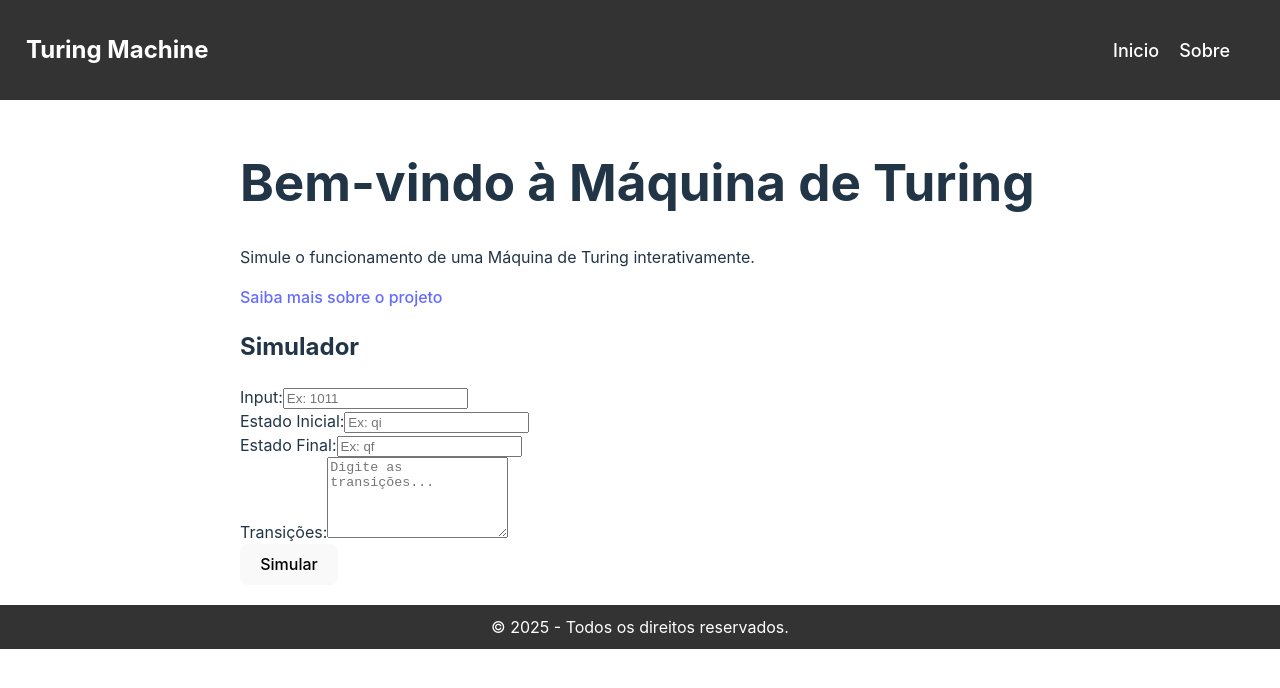
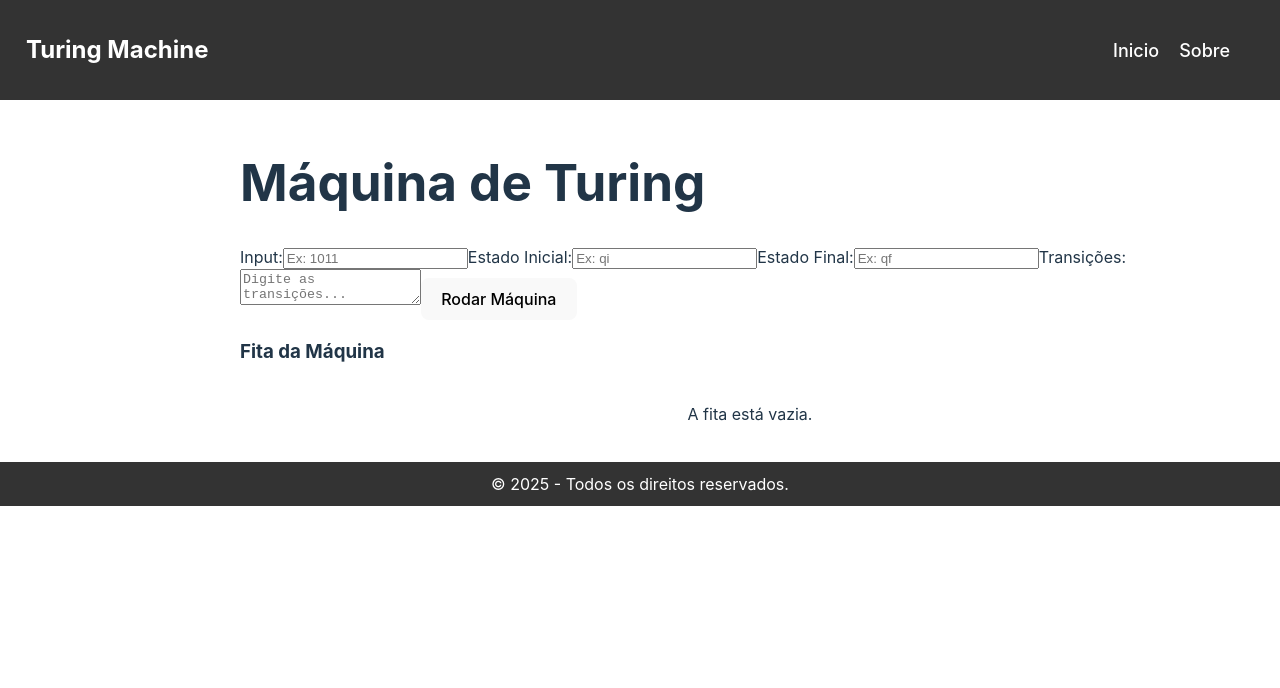
Before and after one commit to vctrwesley/turing-simulator, a React (Vite) app: page / in a window 1280 px wide. Shown: the top 688 px of the page. Built offline with nearby package versions, Linux system fonts and the light colour scheme.

Commit message:
base da maquina de turing funcionando

```diff
--- /dev/null
+++ b/src/components/Tape.css
@@ -0,0 +1,20 @@
+.tape {
+  display: flex;
+  justify-content: center;
+  align-items: center;
+  margin: 20px 0;
+}
+
+.tape div {
+  width: 40px;
+  height: 40px;
+  border: 1px solid black;
+  display: flex;
+  justify-content: center;
+  align-items: center;
+  margin: 0 2px;
+}
+
+.tape div.active {
+  background-color: lightblue;
+}
--- a/src/components/Tape.tsx
+++ b/src/components/Tape.tsx
@@ -0,0 +1,42 @@
+import "./Tape.css";
+
+interface TapeProps {
+  tapeContent: string[];
+  cursorPosition: number;
+}
+
+const Tape = ({ tapeContent, cursorPosition }: TapeProps) => {
+  console.log("tapeContent:", tapeContent);
+  console.log("cursorPosition:", cursorPosition);
+
+  return (
+    <div
+      style={{ display: "flex", justifyContent: "center", marginTop: "20px" }}
+    >
+      {tapeContent.length > 0 ? (
+        tapeContent.map((char, index) => (
+          <div
+            key={index}
+            style={{
+              width: "30px",
+              height: "30px",
+              border: "1px solid black",
+              display: "flex",
+              justifyContent: "center",
+              alignItems: "center",
+              background: index === cursorPosition ? "#0053B8" : "white",
+              margin: "0 2px",
+              color: index === cursorPosition ? "white" : "black",
+            }}
+          >
+            {char}
+          </div>
+        ))
+      ) : (
+        <p>A fita está vazia.</p>
+      )}
+    </div>
+  );
+};
+
+export default Tape;
--- a/src/pages/Home.tsx
+++ b/src/pages/Home.tsx
@@ -1,7 +1,7 @@
-import { Link } from 'react-router-dom';
 import Layout from '../components/layout/Layout';
-import { useState } from 'react';
-import { runTuringApi } from '../services/turingApi.ts';
+import { useState, useEffect } from 'react';
+import { runTuringApi } from '../services/turingApi';
+import Tape from '../components/Tape';
 
 const Home = () => {
   const [input, setInput] = useState('');
@@ -9,51 +9,110 @@ const Home = () => {
   const [finalState, setFinalState] = useState('');
   const [bodyTransitions, setBodyTransitions] = useState('');
   const [response, setResponse] = useState<any>(null);
-  const [loading, setLoading] = useState(false);
-  const [error, setError] = useState('');
+  const [currentStep, setCurrentStep] = useState(0);
+  const [isPlaying, setIsPlaying] = useState(false);
+  const [tapeContent, setTapeContent] = useState<string[]>([]);
+
+
+  const initializeTape = (input: string) => {
+    const tape = `____${input}____`.split('');
+    setTapeContent(tape);
+  };
 
   const handleSubmit = async () => {
-    setLoading(true);
-    setError('');
-    setResponse(null);
-
-    try {
-      const result = await runTuringApi({
+    const requestData = {
       input,
       initialState,
       finalState,
       bodyTransitions,
-      });
+    };
+
+    console.log("Dados enviados para o backend:", requestData);
+
+    try {
+      const result = await runTuringApi(requestData);
+      console.log("Resultado da API:", result);
+
       setResponse(result);
+      setCurrentStep(0); // Inicia a simulação a partir do primeiro passo
+      setIsPlaying(false); // Pausa a execução no início
+
+      // Inicializa a fita com espaços extras ao redor e configura o cursor
+      const tape = `____${input}____`.split('');
+      setTapeContent(tape); // Atualiza a fita no estado
+
+      // Determina a posição inicial do cursor (primeiro caractere inserido)
+      const cursorPos = tape.findIndex(char => char !== '_');
+      console.log("Posição inicial do cursor:", cursorPos);
+
+      setCursorPosition(cursorPos); // Atualiza a posição do cursor no estado
+
     } catch (err: any) {
-      setError(err.message || 'Erro ao se comunicar com a API.');
-    } finally {
-      setLoading(false);
+      console.error("Erro na submissão:", err);
+      alert("Erro ao processar a Máquina de Turing! Verifique os dados e tente novamente.");
     }
   };
+
+
+
+  const handleNextStep = () => {
+    if (response && currentStep < response.turingExecutionSteps.length - 1) {
+      const nextStep = currentStep + 1;
+      setCurrentStep(nextStep);
+      setTapeContent(response.turingExecutionSteps[nextStep]?.tapeContent.split('') || []);
+    }
+  };
+
+  const handlePreviousStep = () => {
+    if (currentStep > 0) {
+      const prevStep = currentStep - 1;
+      setCurrentStep(prevStep);
+      setTapeContent(response.turingExecutionSteps[prevStep]?.tapeContent.split('') || []);
+    }
+  };
+
+  const handlePlayPause = () => {
+    setIsPlaying((prev) => !prev);
+  };
+
+  const handleInputChange = (value: string) => {
+    setInput(value);
+    initializeTape(value);
+  };
+
+  useEffect(() => {
+    let interval: ReturnType<typeof setInterval> | undefined;
+    if (isPlaying) {
+      interval = setInterval(() => {
+        handleNextStep();
+        // Atualiza o cursor a cada passo
+        const currentStepData = response?.turingExecutionSteps[currentStep];
+        const newCursorPosition = tapeContent.findIndex(char => char === currentStepData?.readSymbol);
+        setCursorPosition(newCursorPosition);  // Atualiza o cursor
+      }, 1000);
+    } else if (!isPlaying && currentStep !== 0) {
+      clearInterval(interval);  // Pausa a execução
+    }
+    return () => clearInterval(interval);
+  }, [isPlaying, currentStep, tapeContent, response]);
+
+
+  const [cursorPosition, setCursorPosition] = useState<number>(-1);  // Inicializa o cursor fora da fita
 
   return (
     <Layout>
       <div>
-        <h1>Bem-vindo à Máquina de Turing</h1>
-        <p>Simule o funcionamento de uma Máquina de Turing interativamente.</p>
-        <Link to="/about">Saiba mais sobre o projeto</Link>
-
-        <div style={{ marginTop: '20px' }}>
-          <h2>Simulador</h2>
-          <div>
+        <h1>Máquina de Turing</h1>
         <div>
           <label>
             Input:
             <input
               type="text"
               value={input}
-                  onChange={(e) => setInput(e.target.value)}
+              onChange={(e) => handleInputChange(e.target.value)}
               placeholder="Ex: 1011"
             />
           </label>
-            </div>
-            <div>
           <label>
             Estado Inicial:
             <input
@@ -63,8 +122,6 @@ const Home = () => {
               placeholder="Ex: qi"
             />
           </label>
-            </div>
-            <div>
           <label>
             Estado Final:
             <input
@@ -74,89 +131,59 @@ const Home = () => {
               placeholder="Ex: qf"
             />
           </label>
-            </div>
-            <div>
           <label>
             Transições:
             <textarea
               value={bodyTransitions}
               onChange={(e) => setBodyTransitions(e.target.value)}
               placeholder="Digite as transições..."
-                  rows={5}
             />
           </label>
-            </div>
-            <button onClick={handleSubmit} disabled={loading}>
-              {loading ? 'Processando...' : 'Simular'}
-            </button>
+          <button onClick={handleSubmit}>Rodar Máquina</button>
         </div>
 
-          {error && <p style={{ color: 'red' }}>{error}</p>}
+        <div>
+          <h3>Fita da Máquina</h3>
+          <Tape
+            tapeContent={tapeContent}
+            cursorPosition={cursorPosition}
+          />
+        </div>
 
         {response && (
           <div>
-              <h3>Resultado:</h3>
-              <TapeSimulation
-                tapeContent={response.tapeContent}
-                steps={response.turingExecutionSteps}
-              />
-              <p><strong>Aceito:</strong> {response.accepted ? 'Sim' : 'Não'}</p>
+            <h3>Simulação</h3>
+            <div>
+              <button onClick={handlePreviousStep} disabled={currentStep === 0}>
+                Passo Anterior
+              </button>
+              <button onClick={handlePlayPause}>
+                {isPlaying ? 'Pausar' : 'Play'}
+              </button>
+              <button
+                onClick={handleNextStep}
+                disabled={currentStep >= response.turingExecutionSteps.length - 1}
+              >
+                Próximo Passo
+              </button>
+            </div>
+            <p>
+              <strong>Estado Atual:</strong>{' '}
+              {response.turingExecutionSteps[currentStep]?.currentState}
+            </p>
+            <p>
+              <strong>Leitura:</strong>{' '}
+              {response.turingExecutionSteps[currentStep]?.readSymbol}
+            </p>
+            <p>
+              <strong>Fita Atual:</strong>{' '}
+              {response.turingExecutionSteps[currentStep]?.tapeContent}
+            </p>
           </div>
         )}
-        </div>
       </div>
     </Layout>
   );
 };
 
-const TapeSimulation = ({ tapeContent, steps }: any) => {
-  const [currentStep, setCurrentStep] = useState(0);
-
-  const handleNextStep = () => {
-    if (currentStep < steps.length - 1) setCurrentStep(currentStep + 1);
-  };
-
-  const handlePreviousStep = () => {
-    if (currentStep > 0) setCurrentStep(currentStep - 1);
-  };
-
-  const currentTape = steps[currentStep]?.tapeContent || tapeContent;
-  const cursorPosition = currentTape.indexOf('_');
-
-  return (
-    <div>
-      <h4>Fita:</h4>
-      <div style={{ display: 'flex', justifyContent: 'center', alignItems: 'center', margin: '10px 0' }}>
-        {currentTape.split('').map((char: string, index: number) => (
-          <div
-            key={index}
-            style={{
-              width: '30px',
-              height: '30px',
-              border: '1px solid black',
-              display: 'flex',
-              justifyContent: 'center',
-              alignItems: 'center',
-              background: index === cursorPosition ? 'lightblue' : 'white',
-            }}
-          >
-            {char}
-          </div>
-        ))}
-      </div>
-      <div style={{ display: 'flex', justifyContent: 'space-between', maxWidth: '200px', margin: '0 auto' }}>
-        <button onClick={handlePreviousStep} disabled={currentStep === 0}>
-          Passo Anterior
-        </button>
-        <button onClick={handleNextStep} disabled={currentStep === steps.length - 1}>
-          Próximo Passo
-        </button>
-      </div>
-      <p><strong>Passo Atual:</strong> {currentStep + 1} de {steps.length}</p>
-      <p><strong>Estado Atual:</strong> {steps[currentStep]?.currentState}</p>
-      <p><strong>Transição:</strong> {steps[currentStep]?.nextTransition}</p>
-    </div>
-  );
-};
-
 export default Home;
--- a/src/services/turingApi.ts
+++ b/src/services/turingApi.ts
@@ -1,6 +1,10 @@
 import axios from 'axios';
 
-const API_URL = 'http://localhost:8080/api/turing-machine/run';
+// const API_URL = 'http://localhost:8080/api/turing-machine/run';
+const API_URL = 'https://maquina-de-turing.onrender.com/api/turing-machine/run';
+
+const USERNAME = "user";
+const PASSWORD = "password";
 
 export interface TuringApi {
   input: string;
@@ -11,9 +15,19 @@ export interface TuringApi {
 
 export const runTuringApi = async (data: TuringApi) => {
   try {
-    const response = await axios.post(API_URL, data);
+    const response = await axios.post(
+      API_URL,
+      data,
+      {
+        headers: {
+          "Content-Type": "application/json",
+          Authorization: `Basic ${btoa(`${USERNAME}:${PASSWORD}`)}`,
+        },
+      }
+    );
     return response.data;
   } catch (error: any) {
+    console.error('Erro na resposta da API:', error.response);
     throw new Error(error.response?.data?.message || 'Erro ao comunicar com a API.');
   }
 };
```
Lines whose indentation alone changed are shown as unchanged.
